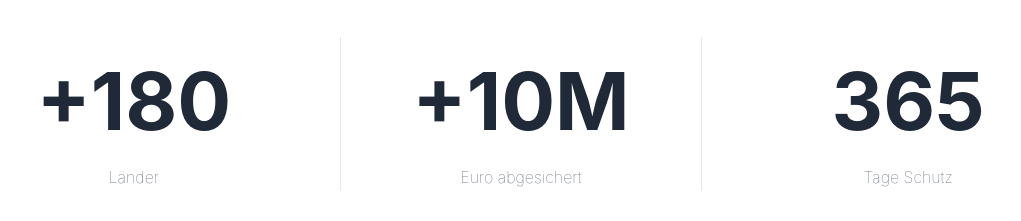
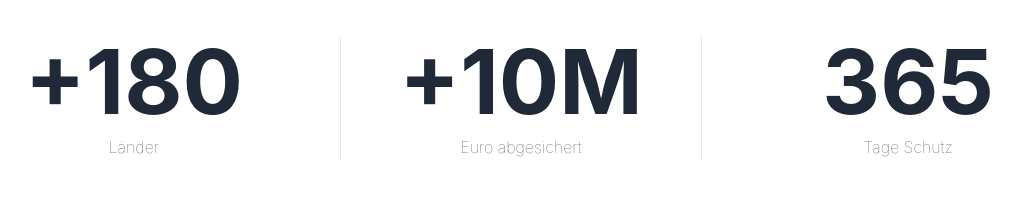
Before and after one commit to DKushman/spreefinanz, a plain HTML site: page index.html in a window 1280 px wide. Shown: the part 2192-2413 px from the top of the page, without its empty margins (119-1140 px from the left). Drawn offline with Linux system fonts and the light colour scheme.

Commit message:
oejiorgn

```diff
--- a/index.html
+++ b/index.html
@@ -50,6 +50,28 @@
             margin-inline: auto;
         }
         .main .heading { margin-bottom: clamp(1rem, 2vw, 2rem); }
+        .main {
+            opacity: 0;
+            animation: mainFadeIn 0.7s ease-out forwards;
+        }
+        .main .heading {
+            opacity: 0;
+            animation: mainFadeIn 0.5s ease-out 0.15s forwards;
+        }
+        .main .main-content {
+            opacity: 0;
+            animation: mainFadeIn 0.5s ease-out 0.3s forwards;
+        }
+        @keyframes mainFadeIn {
+            from {
+                opacity: 0;
+                transform: translateY(20px);
+            }
+            to {
+                opacity: 1;
+                transform: translateY(0);
+            }
+        }
         .main-content {
             display: grid;
             grid-template-columns: repeat(auto-fit, minmax(min(300px, 100%), 1fr));
@@ -238,11 +260,26 @@
             color: #4b5563;
             font-weight: 100;
         }
+        .zahlen-value-wrap {
+            overflow: hidden;
+            line-height: 1;
+
+        }
         .zahlen-value {
-            font-size: clamp(5rem, 5vw, 7rem);
+            font-size: clamp(5rem, 7vw, 10rem);
             color: #1f2937;
             font-weight: 700;
+            padding-bottom: 0.5rem;
+            display: block;
+            transform: translateY(100%);
+            transition: transform 0.6s ease-out;
         }
+        .zahlen.in-view .zahlen-value {
+            transform: translateY(0);
+        }
+        .zahlen.in-view .zahlen-list li:nth-child(1) .zahlen-value { transition-delay: 0.1s; }
+        .zahlen.in-view .zahlen-list li:nth-child(2) .zahlen-value { transition-delay: 0.25s; }
+        .zahlen.in-view .zahlen-list li:nth-child(3) .zahlen-value { transition-delay: 0.4s; }
         @media (max-width: 768px) {
             .zahlen-list {
                 grid-template-columns: 1fr;
@@ -391,14 +428,14 @@
         <section class="main">
             <h1 class="heading">Versicherungen<span>für Expats</span></h1>
             <div class="main-content">
-                <img src="images/pexels-mjlo-30709720_ergebnis.webp" alt="Desert path with buildings" width="300" height="400">
+                <img src="images/pexels-mjlo-30709720_ergebnis_ergebnis.webp" alt="Desert path with buildings" width="300" height="400">
                 <div class="text-block">
                     <p class="p-main">Lorem ipsum dolor sit amet, consectetuer adipiscing elit. Aenean commodo ligula eget dolor. Aenean massa. Cum sociis natoque penatibus et magnis dis parturient montes, nascetur ridiculus mus. Donec quam felis, ultricies nec, pellentesque eu, pretium quis, sem. Nulla consequat massa quis enim. Donec pede justo, fringilla vel, aliquet nec, vulputate eget, arcu. In enim justo, rhoncus ut, imperdiet a, venenatis vitae, justo. Nullam dictum felis eu pede mollis pretium. Integer tincidun</p>
                     <div class="button-container hero">
                         <button>oder direkt eine Anfrage stellen</button>
                     </div>
                 </div>
-                <img src="images/pexels-horacio-lander-1239977167-35578134_ergebnis.webp" alt="Church on hill with mountains" width="300" height="400">
+                <img src="images/pexels-horacio-lander-1239977167-35578134_ergebnis_ergebnis.webp" alt="Church on hill with mountains" width="300" height="400">
             </div>
         </section>
 
@@ -431,9 +468,9 @@
         <h2 class="zahlen-h2">Was ist mit inbegriffen?</h2>
         <p class="intro">Lorem ipsum dolor sit amet, consectetuer adipiscing elit. Aenean commodo ligula eget dolor. Aenean massa. Cum sociis natoque penatibus et magnis dis parturient montes, nascetur ridiculus mus. Donec quam felis, ultricies nec, pellentesque eu, pretium quis, sem.</p>
         <ul class="zahlen-list">
-            <li><span class="zahlen-value">+180</span><span class="zahlen-label">Länder</span></li>
-            <li><span class="zahlen-value">+10M</span><span class="zahlen-label">Euro abgesichert</span></li>
-            <li><span class="zahlen-value">365</span><span class="zahlen-label">Tage Schutz</span></li>
+            <li><div class="zahlen-value-wrap"><span class="zahlen-value">+180</span></div><span class="zahlen-label">Länder</span></li>
+            <li><div class="zahlen-value-wrap"><span class="zahlen-value">+10M</span></div><span class="zahlen-label">Euro abgesichert</span></li>
+            <li><div class="zahlen-value-wrap"><span class="zahlen-value">365</span></div><span class="zahlen-label">Tage Schutz</span></li>
         </ul>
         <div class="button-container">
             <button>Erfahre die genauen Konditionen</button>
@@ -671,5 +708,17 @@
         </div>
     </section>
 </main>
+<script>
+(function () {
+    var section = document.querySelector('.zahlen');
+    if (!section) return;
+    var observer = new IntersectionObserver(function (entries) {
+        entries.forEach(function (entry) {
+            if (entry.isIntersecting) entry.target.classList.add('in-view');
+        });
+    }, { threshold: 0.5 });
+    observer.observe(section);
+})();
+</script>
 </body>
 </html>
```
Also changed, not shown: images/pexels-horacio-lander-1239977167-35578134_ergebnis_ergebnis.webp (added), images/pexels-mjlo-30709720_ergebnis_ergebnis.webp (added).
